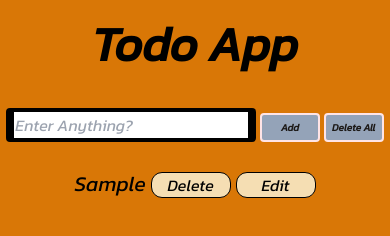
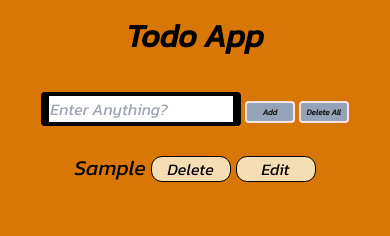
Before and after one commit to Ahmedrauf1234/Todo--App, a plain HTML site: page index.html in a window 390 px wide. Both pictures are taken after typing "Sample" into the empty fields and a click on the button "Add". Drawn offline with Linux system fonts and the light colour scheme; a web font is replaced by a local one.

Commit message:
completed

```diff
--- a/app.js
+++ b/app.js
@@ -1,42 +1,29 @@
 const input = document.querySelector("#inp")
-const ul = document.querySelector("#ul")
+let ul = document.querySelector("#ul")
 let array = []
 function renderTodo(){
     for( let i = 0; i < array.length; i++ ){
         ul.innerHTML += `<li class = "list" >  ${array[i]} <button class="btn"  onclick="deleteTodo(${i})" > Delete </button> <button class="btn" onclick="EditTodo(${i})">Edit</button>  </li>`
-
     }
 }
-
-
-
-
-
 //add work start
 function add(){
 
    if(input.value == ""){
-    alert("please Enter Value")
+    alert("please Enter Text")
    }
    else{
     ul.innerHTML = ""
     array.push(input.value)
     console.log(array);
     renderTodo()
-
-   }
-   input.value = ""
-
+    input.value = ""
 }
-
-
-
+}
 //buttons work (delete All)
 function Deleteall(){
-    input.value = ""
     ul.innerHTML = ""
-
-
+    array = []
 }
 //end
 
@@ -46,23 +33,17 @@ function Deleteall(){
     array.splice(i,1)
     console.log(array);
     renderTodo()
-
- }
-
-
+}
+//end
 //editTodo work
 function EditTodo(i){
-
     let User = prompt("Enter Text?")
     if(User === ""){
-        alert("Enter Value")
+        alert("please Enter Text")
     }
     else{
         ul.innerHTML = ""
         array.splice(i,1,User)
         renderTodo()
-
     }
-
-
 }
--- a/index.html
+++ b/index.html
@@ -8,10 +8,6 @@
     <!-- tailwind style sheet -->
     <link rel="stylesheet" href="style.css">
     <!-- end -->
-    <!-- font link -->
-    <link rel="preconnect" href="https://fonts.googleapis.com">
-<link rel="preconnect" href="https://fonts.gstatic.com" crossorigin>
-<!-- end -->
 <!-- own stylesheet -->
 <link rel="stylesheet" href="style1.css">
 <!-- end -->
@@ -21,16 +17,16 @@
 </head>
 <body class="bg-amber-600">
     <div class="mt-5">
-        <h1 class="text-center text-5xl font-bold">Todo App</h1>
+        <h1 class="text-center head text-5xl font-bold">Todo App</h1>
     </div>
     <div class="text-center mt-10">
         <input class="border-y-4 input p-1 rounded border-x-8 border-black  border-solid w-[350px] " type="text" placeholder="Enter Anything?" name="" id="inp">
         <button onclick="add()" class="border-2 btn-1 font-bold border-x-rose-100  border-y-rose-100 w-[100px] p-1 text-stone-900 bg-slate-400  border-solid rounded ">Add</button>
         <button onclick="Deleteall()" class="border-2 btn-1 font-bold border-x-rose-100  border-y-rose-100 w-[100px] p-1 text-stone-900 bg-slate-400  border-solid rounded ">Delete All</button>
     </div>
-    <ol class="text-center" id="ul">
+    <ul class="text-center" id="ul">
 
-    </ol>
+    </ul>
 
 
 
--- a/style1.css
+++ b/style1.css
@@ -6,15 +6,6 @@
 *{
     font-family: 'Kanit', sans-serif;
 }
-/* ul{
-    border: 2px solid white;
-    width: 400px;
-    height: 100px;
-    display: flex;
-    justify-content: center;
-    align-items: center;
-    margin: auto;
-} */
 
 .list{
     color: black;
@@ -41,7 +32,19 @@
         width: 60px;
         font-size: 10px;
         padding: 5px;
-
-
     }
 }
+@media (max-width: 400px){
+    .input{
+        width: 200px;
+        padding:1px;
+    }
+    .btn-1{
+        width: 50px;
+        font-size: 8px;
+        padding: 3px;
+    }
+    .head{
+        font-size: 2rem;
+    }
+}
```
